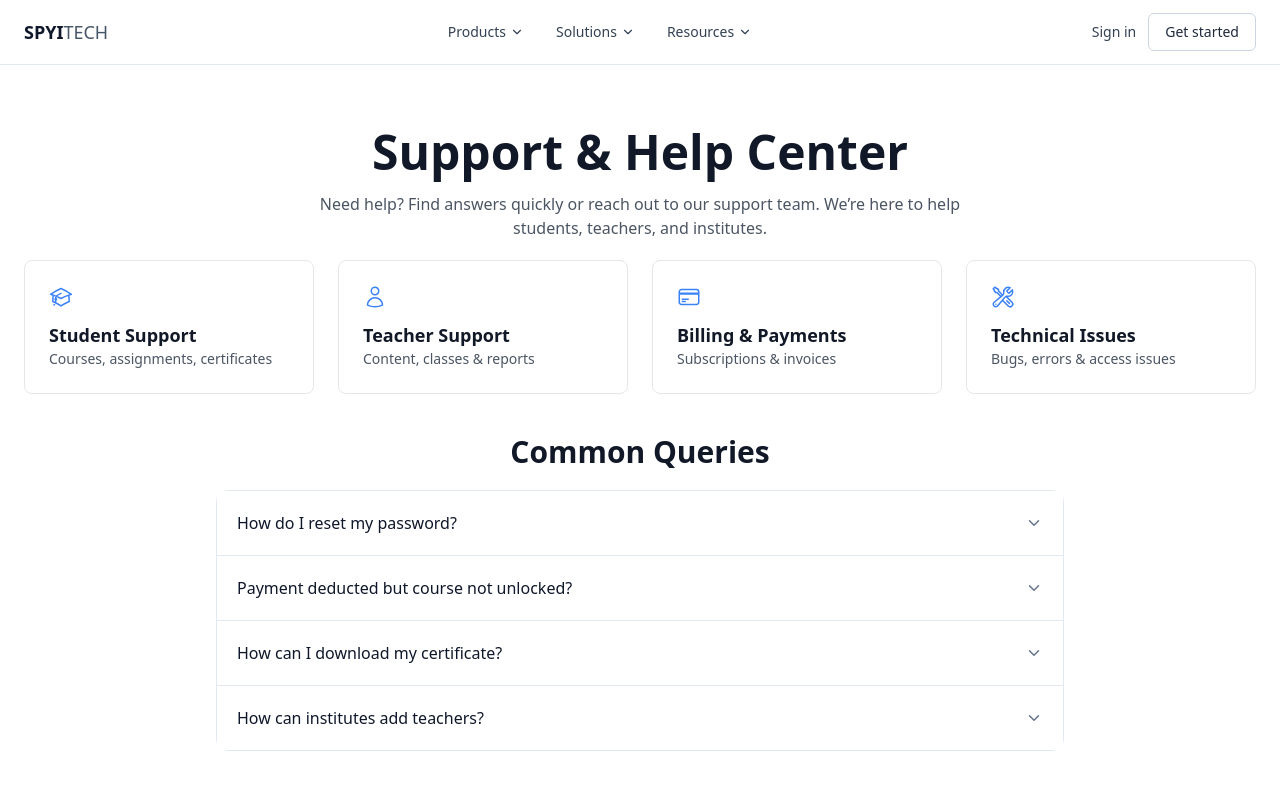
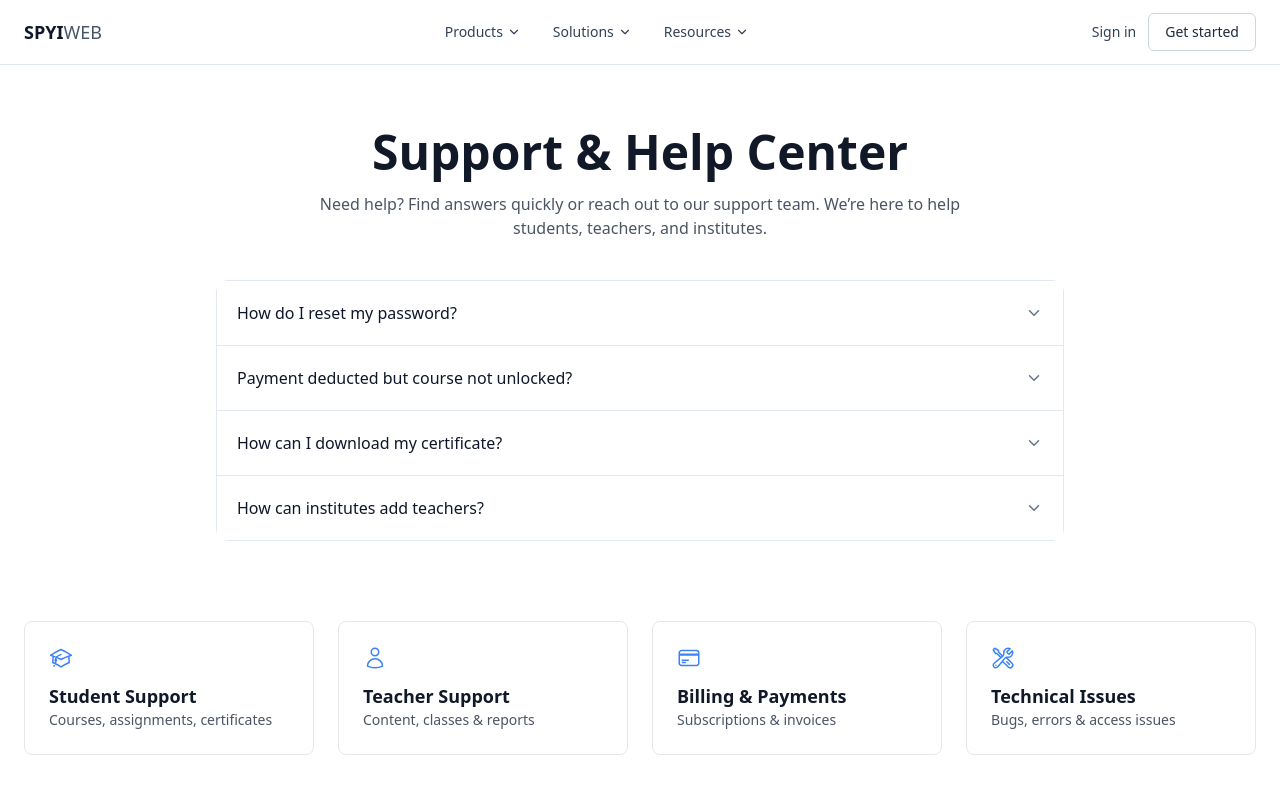
Before and after one commit to imshubhamh/EDUSAAS, a React (Vite) app: page /support in a window 1280 px wide. Shown: the top 800 px of the page. Built offline with nearby package versions, Linux system fonts and the light colour scheme.

Commit message:
updated code

```diff
--- a/src/layout/Navbar.jsx
+++ b/src/layout/Navbar.jsx
@@ -79,7 +79,7 @@ export default function Navbar() {
             to="/"
             className="text-lg font-semibold text-slate-900 hover:opacity-80"
           >
-            SPYI<span className="font-normal text-slate-600">TECH</span>
+            SPYI<span className="font-normal text-slate-600">WEB</span>
           </Link>
 
           {/* Desktop Menu */}
--- a/src/pages/Contact.jsx
+++ b/src/pages/Contact.jsx
@@ -31,50 +31,12 @@ export default function Support() {
                 </div>
             </div>
 
-            {/* ================= QUICK HELP ================= */}
-            <div className="mx-auto max-w-7xl px-6 mt-5">
-                <div className="grid gap-6 sm:grid-cols-2 lg:grid-cols-4">
-                    {[
-                        {
-                            title: "Student Support",
-                            desc: "Courses, assignments, certificates",
-                            icon: AcademicCapIcon,
-                        },
-                        {
-                            title: "Teacher Support",
-                            desc: "Content, classes & reports",
-                            icon: UserIcon,
-                        },
-                        {
-                            title: "Billing & Payments",
-                            desc: "Subscriptions & invoices",
-                            icon: CreditCardIcon,
-                        },
-                        {
-                            title: "Technical Issues",
-                            desc: "Bugs, errors & access issues",
-                            icon: WrenchScrewdriverIcon,
-                        },
-                    ].map((item, i) => (
-                        <div
-                            key={i}
-                            className="rounded-lg border border-gray-200 p-6 hover:shadow-md transition"
-                        >
-                            <item.icon className="h-6 w-6 text-blue-500" />
-                            <h3 className="mt-3 text-lg font-semibold text-gray-900">
-                                {item.title}
-                            </h3>
-                            <p className=" text-sm text-gray-600">{item.desc}</p>
-                        </div>
-                    ))}
-                </div>
-            </div>
 
             {/* ================= FAQ ================= */}
-            <div className="mx-auto max-w-4xl px-6 mt-10">
-                <h2 className="text-3xl font-semibold text-gray-900 text-center mb-5">
+            <div className="mx-auto max-w-4xl px-6 mt-10 pb-10">
+                {/* <h2 className="text-3xl font-semibold text-gray-900 text-center mb-5">
                     Common Queries
-                </h2>
+                </h2> */}
 
                 <div className="divide-y divide-slate-200 rounded-xl border border-slate-200">
                     {[
@@ -129,11 +91,47 @@ export default function Support() {
                 </div>
             </div>
 
-            {/* ================= CONTACT + FORM ================= */}
-            <ContactForm />
+            {/* ================= QUICK HELP ================= */}
+            <div className="mx-auto max-w-7xl px-6 mt-10 pb-10">
+                <div className="grid gap-6 sm:grid-cols-2 lg:grid-cols-4">
+                    {[
+                        {
+                            title: "Student Support",
+                            desc: "Courses, assignments, certificates",
+                            icon: AcademicCapIcon,
+                        },
+                        {
+                            title: "Teacher Support",
+                            desc: "Content, classes & reports",
+                            icon: UserIcon,
+                        },
+                        {
+                            title: "Billing & Payments",
+                            desc: "Subscriptions & invoices",
+                            icon: CreditCardIcon,
+                        },
+                        {
+                            title: "Technical Issues",
+                            desc: "Bugs, errors & access issues",
+                            icon: WrenchScrewdriverIcon,
+                        },
+                    ].map((item, i) => (
+                        <div
+                            key={i}
+                            className="rounded-lg border border-gray-200 p-6 hover:shadow-md transition"
+                        >
+                            <item.icon className="h-6 w-6 text-blue-500" />
+                            <h3 className="mt-3 text-lg font-semibold text-gray-900">
+                                {item.title}
+                            </h3>
+                            <p className=" text-sm text-gray-600">{item.desc}</p>
+                        </div>
+                    ))}
+                </div>
+            </div>
 
-            {/* ================= HELP BY CATEGORY ================= */}
-            <div className="mx-auto max-w-7xl px-6 mt-16">
+  {/* ================= HELP BY CATEGORY ================= */}
+            <div className="mx-auto max-w-7xl px-6 mt-16 pb-10">
                 <h2 className="text-3xl font-semibold text-gray-900 text-center">
                     Find help by category
                 </h2>
@@ -167,6 +165,11 @@ export default function Support() {
                     ))}
                 </div>
             </div>
+
+
+            {/* ================= CONTACT + FORM ================= */}
+            <ContactForm />
+
 
 
             {/* ================= SELF HELP RESOURCES ================= */}
--- a/src/pages/SignIn.jsx
+++ b/src/pages/SignIn.jsx
@@ -6,7 +6,7 @@ export default function SignIn() {
         {/* Logo */}
         <div className="text-center mb-8">
           <h1 className="text-2xl font-semibold text-slate-900">
-            SPYI<span className="text-slate-500 font-normal">TECH</span>
+            SPYI<span className="text-slate-500 font-normal">WEB</span>
           </h1>
           <p className="mt-2 text-sm text-slate-600">
             Sign in to your account
```
Also changed, not shown: src/components/landing/Hero.jsx (+1 -51 lines).
